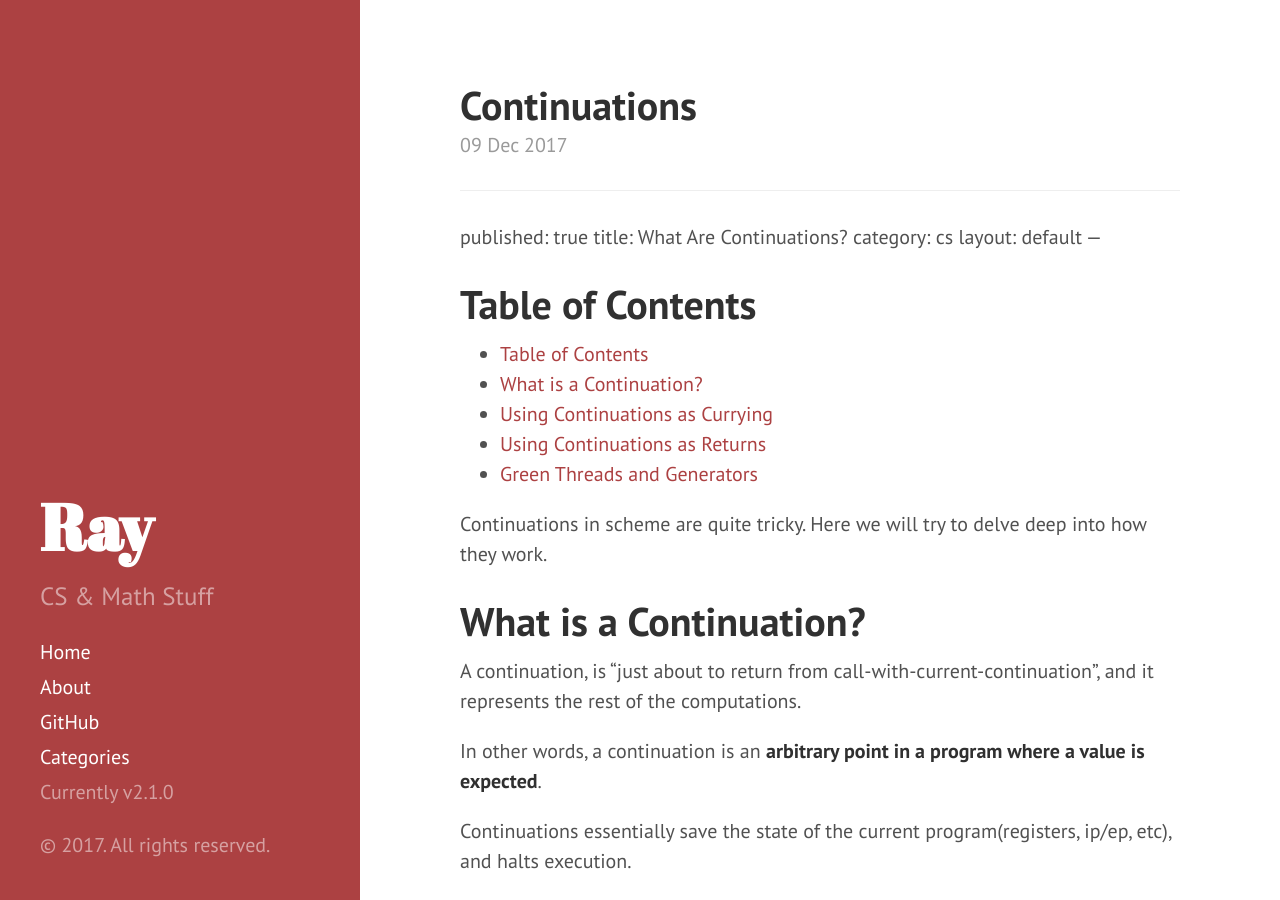
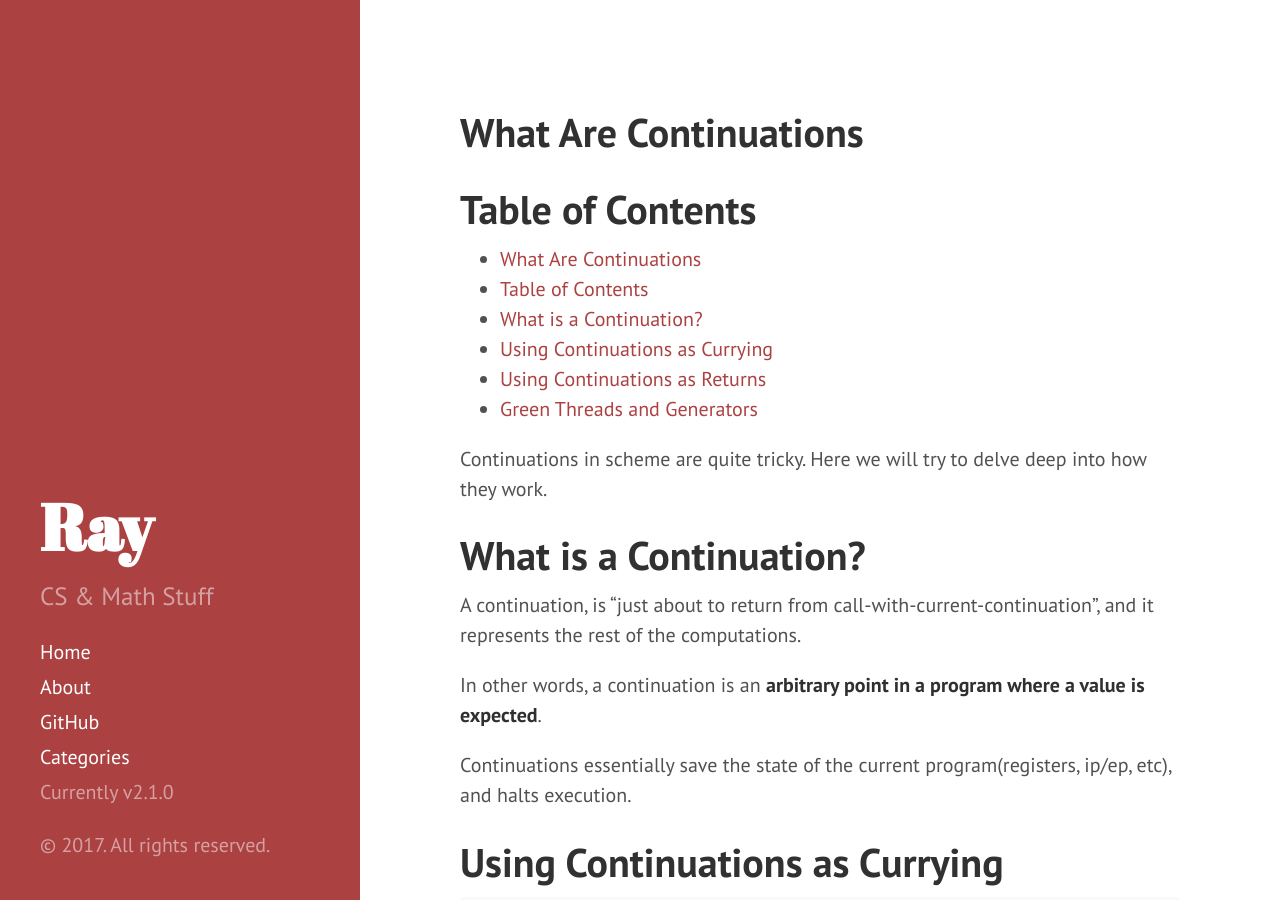
Before and after one commit to OneRaynyDay/oneraynyday.github.io, a Jekyll site: the page built from _posts/2017-12-09-Continuations.md, in a window 1280 px wide and 900 px high. Built offline with Jekyll 4.4.1, drawn with Linux system fonts in a browser that asks for light colours; our own code applies the rules of GitHub Pages for plain Markdown files; some of the changed text lies outside the part shown.

Commit message:
Updating files

```diff
--- a/_posts/2017-12-09-Continuations.md
+++ b/_posts/2017-12-09-Continuations.md
@@ -1,10 +1,10 @@
-
 ---
 published: true
 title: What Are Continuations?
 category: cs
 layout: default
 ---
+# What Are Continuations
 
 # Table of Contents
 
```
Also changed, not shown: _posts/2017-11-27-Networking-Refresher.md (+1 -0 lines), _posts/2017-12-09-Memory-And-GC.md (+1 -0 lines), 1 other file.
